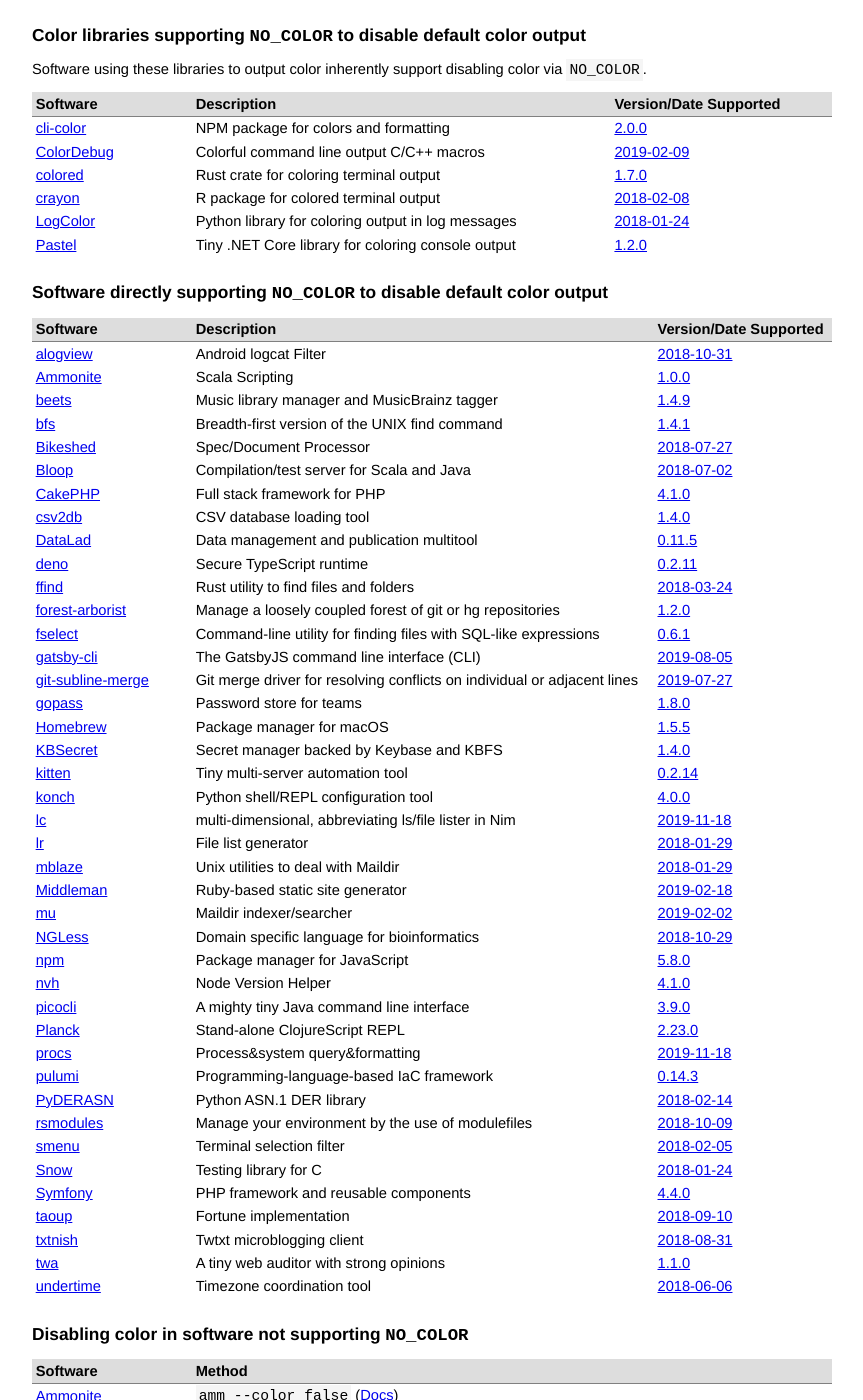
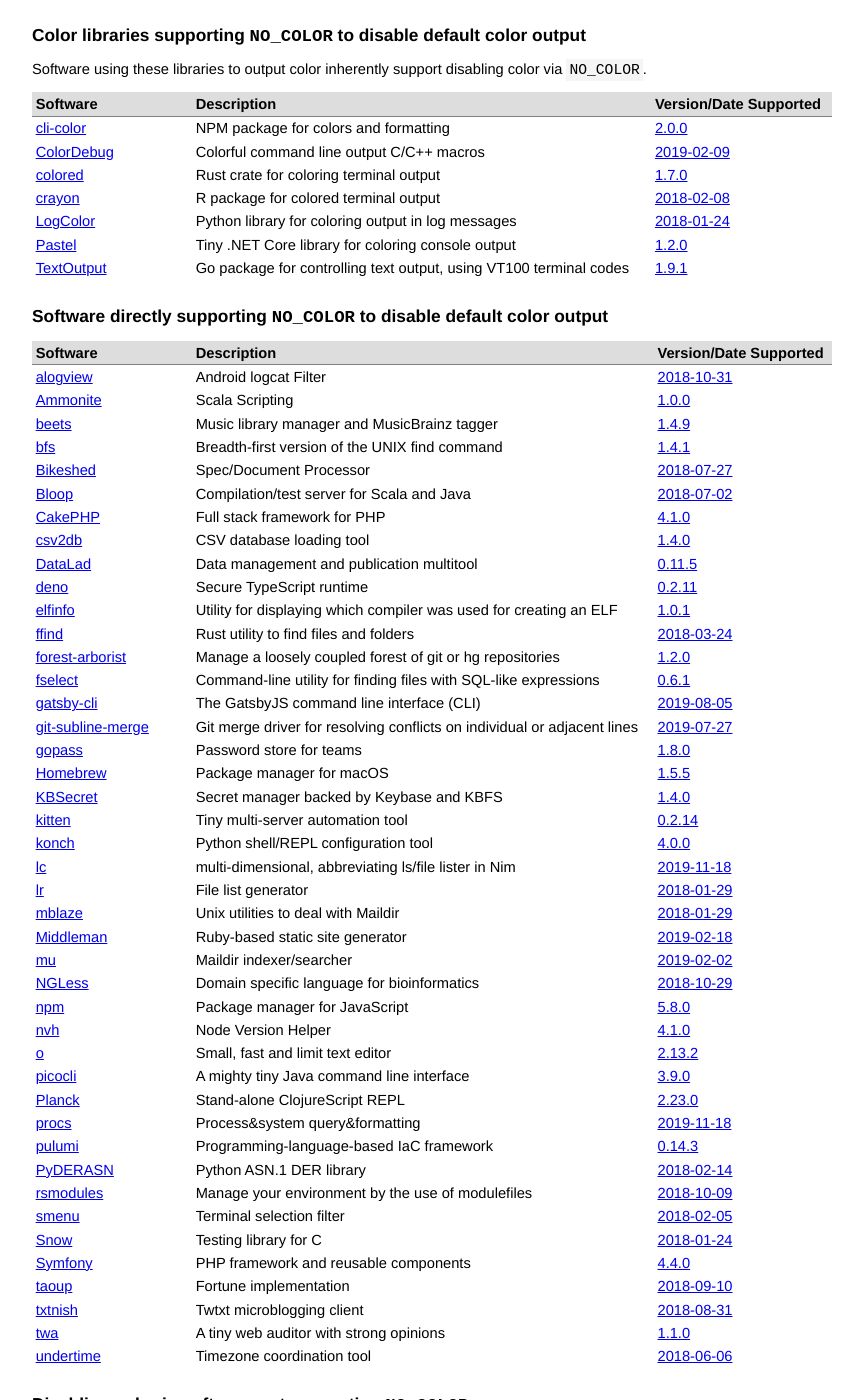
Before and after one commit to jcs/no_color, a Jekyll site: the page built from index.md, in a window 1280 px wide and 1400 px high, scrolled down 373 px. Shown: the whole window, without its empty margins (208-1071 px from the left). Built offline with Jekyll 4.4.1, drawn with Linux system fonts in a browser that asks for light colours; our own code applies the rules of GitHub Pages for plain Markdown files.

Commit message:
Add three new entries (#69)

```diff
--- a/index.md
+++ b/index.md
@@ -46,6 +46,7 @@ color via `NO_COLOR`.
 | [crayon](https://github.com/r-lib/crayon) | R package for colored terminal output | [2018-02-08](https://github.com/r-lib/crayon/commit/700800135d04408bf1c99426b3fec9a4073b8a97) |
 | [LogColor](https://github.com/induane/logcolor) | Python library for coloring output in log messages | [2018-01-24](https://github.com/induane/logcolor/commit/0092b0af2a1506eee2b0ca028b1cf51f78fc91fa) |
 | [Pastel](https://github.com/silkfire/Pastel) | Tiny .NET Core library for coloring console output | [1.2.0](https://github.com/silkfire/Pastel/commit/8a89c2930a2b7ff2c6beae67e6c00fe1d74189d5) |
+| [TextOutput](https://github.com/xyproto/textoutput) | Go package for controlling text output, using VT100 terminal codes | [1.9.1](https://github.com/xyproto/textoutput/tree/v1.9.1) |
 {: rules="groups"}
 
 ## Software directly supporting `NO_COLOR` to disable default color output
@@ -62,6 +63,7 @@ color via `NO_COLOR`.
 | [csv2db](https://csv2db.github.io/) | CSV database loading tool | [1.4.0](https://github.com/csv2db/csv2db/releases/tag/v1.4.0) |
 | [DataLad](https://www.datalad.org/) | Data management and publication multitool | [0.11.5](https://github.com/datalad/datalad/releases/tag/0.11.5) |
 | [deno](https://github.com/denoland/deno) | Secure TypeScript runtime | [0.2.11](https://github.com/denoland/deno/releases/tag/v0.2.11) |
+| [elfinfo](https://github.com/xyproto/elfinfo) | Utility for displaying which compiler was used for creating an ELF | [1.0.1](https://github.com/xyproto/elfinfo/tree/1.0.1) |
 | [ffind](https://github.com/josephscade/ffind) | Rust utility to find files and folders | [2018-03-24](https://github.com/josephscade/ffind/commit/fec4aa6101f2b3d6d5b06df640e299d0b1fbb190) |
 | [forest-arborist](https://github.com/JohnRGee/forest-arborist) | Manage a loosely coupled forest of git or hg repositories | [1.2.0](https://github.com/JohnRGee/forest-arborist/releases/tag/v1.2.0) |
 | [fselect](https://github.com/jhspetersson/fselect) | Command-line utility for finding files with SQL-like expressions | [0.6.1](https://github.com/jhspetersson/fselect/releases/tag/0.6.1) |
@@ -80,6 +82,7 @@ color via `NO_COLOR`.
 | [NGLess](http://ngless.embl.de/) | Domain specific language for bioinformatics | [2018-10-29](https://github.com/ngless-toolkit/ngless/commit/15926150701100ff96b4a7cd1f3142f9a272b983) |
 | [npm](https://www.npmjs.com/) | Package manager for JavaScript | [5.8.0](https://github.com/npm/npm/releases/tag/v5.8.0) |
 | [nvh](https://github.com/JohnRGee/nvh) | Node Version Helper | [4.1.0](https://github.com/JohnRGee/nvh/releases/tag/v4.1.0) |
+| [o](https://github.com/xyproto/o) | Small, fast and limit text editor | [2.13.2](https://github.com/xyproto/o/tree/2.13.2) |
 | [picocli](https://github.com/remkop/picocli/) | A mighty tiny Java command line interface | [3.9.0](https://github.com/remkop/picocli/releases/tag/v3.9.0#3.9.0-ANSI-heuristics) |
 | [Planck](https://planck-repl.org/) | Stand-alone ClojureScript REPL | [2.23.0](https://github.com/planck-repl/planck/releases/tag/2.23.0) |
 | [procs](https://github.com/c-blake/procs) | Process&system query&formatting | [2019-11-18](https://github.com/c-blake/procs/commit/7d19fc184f8c29481dd5a4c4d5d26c671c2c0a4c) |
```
